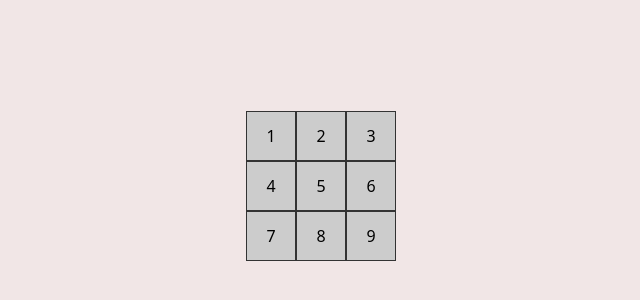
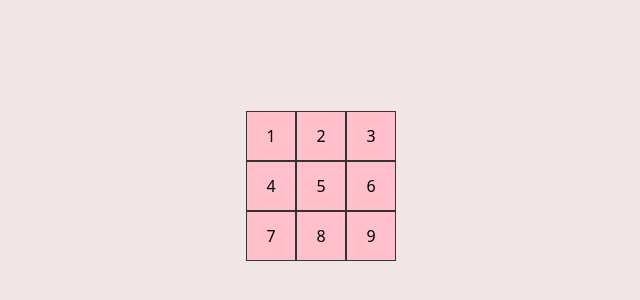
Before and after one commit to dixitaditya/diving-into-machine-coding, a React (Vite) app: page / in a window 1280 px wide. Shown: the part 214-514 px from the top of the page, without its empty margins (319-959 px from the left). Built offline with nearby package versions, Linux system fonts and the light colour scheme.

Commit message:
lesson: how to swap styled-component with emotions

```diff
--- a/package.json
+++ b/package.json
@@ -10,15 +10,15 @@
     "preview": "vite preview"
   },
   "dependencies": {
+    "@emotion/react": "^11.14.0",
+    "@emotion/styled": "^11.14.1",
     "react": "^19.1.0",
-    "react-dom": "^19.1.0",
-    "styled-components": "^6.1.19"
+    "react-dom": "^19.1.0"
   },
   "devDependencies": {
     "@eslint/js": "^9.30.1",
     "@types/react": "^19.1.8",
     "@types/react-dom": "^19.1.6",
-    "@types/styled-components": "^5.1.34",
     "@vitejs/plugin-react": "^4.6.0",
     "eslint": "^9.30.1",
     "eslint-plugin-react-hooks": "^5.2.0",
--- a/src/tic-tac-toe/index.tsx
+++ b/src/tic-tac-toe/index.tsx
@@ -1,15 +1,37 @@
 import React, { useState } from 'react'
 import {StyledGameWrap, StyledCell} from './style'
 
+const PLAYER = {
+    x: "X",
+    o:"O"
+}
+
 const TicTacToe = (props: TTicTacToe) => {
     const {row, col} = props
-    const [cells, setCells] = useState(Array(row*col).fill(""))
+    const [cells, setCells] = useState<string[]>(Array(row*col).fill(""))
+    const [player, setPlayer] = useState(PLAYER.x)
+
+
+    const handleClick = (index: number) =>{
+        console.log("clicked", index)
+    if(!cells[index]){
+        setCells(state=>{
+        const newCell = [...state]
+        newCell[index] = player
+        return newCell
+       })
+       setPlayer(player => player === PLAYER.x ? PLAYER.o : PLAYER.x)
+       console.log("clicked and set", index, cells)
+    }
+
+    }
+
     return (
         <div className='full-page-center'>
 
             <StyledGameWrap row={row} col={col}>
                 {cells.map((cell, index)=>{
-                    return <StyledCell>{index+1}</StyledCell>
+                    return <StyledCell onClick={()=>handleClick(index)}>{cell}{index+1}</StyledCell>
                 })}
             </StyledGameWrap>
         </div>
--- a/src/tic-tac-toe/style.ts
+++ b/src/tic-tac-toe/style.ts
@@ -1,23 +1,26 @@
-import styled from "styled-components"
+import styled from "@emotion/styled"
 
 type IGrid = {
     row: number,
     col: number
 }
 
-export const StyledGameWrap = styled.div<IGrid>`
-    display: grid;
-    grid-template-rows: repeat(${props=>props.row}, 1fr);
-    grid-template-columns: repeat(${props=>props.col}, 1fr);
-`
+const _styledGAmeWrap = (props: IGrid)=>({
+    display: "grid",
+    gridTemplateRows: `repeat(${props.row}, 1fr)`,
+    gridTemplateColumns: `repeat(${props.col}, 1fr)`,
+})
 
-export const StyledCell = styled.div`
-    width: 50px;
-    height: 50px;
-    background: #ccc;
-    border: 1px solid #333;
-    display: flex;
-    align-items: center;
-    justify-content : center;
-    cursor: pointer;
-`
+ const _styledCell = {
+    width: 50,
+    height: 50,
+    background: "pink",
+    border: "1px solid #333",
+    display: "flex",
+    alignItems: "center",
+    justifyContent : "center",
+    cursor: "pointer",
+ }
+
+export const StyledGameWrap = styled.div(_styledGAmeWrap);
+export const StyledCell = styled.div(_styledCell);
```
Also changed, not shown: 1 other file (tests, documents, lock files or other folders).
